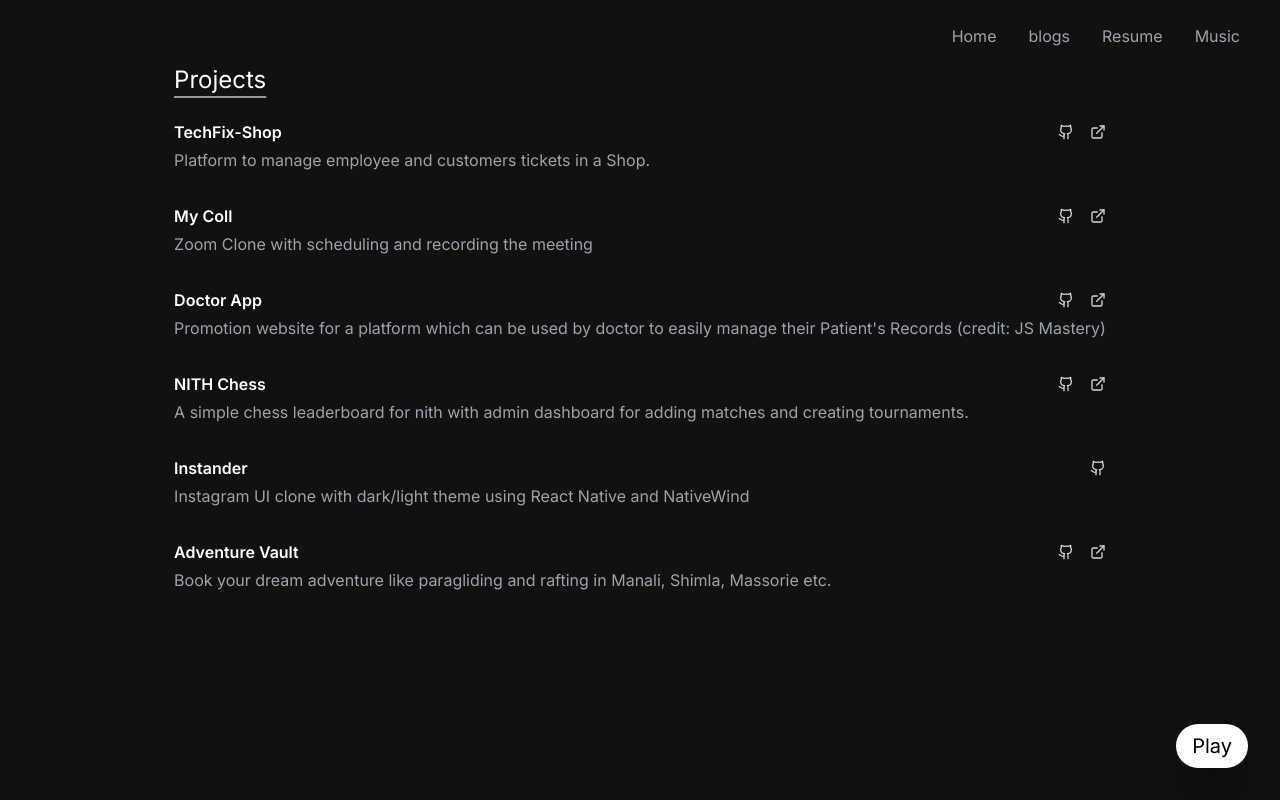
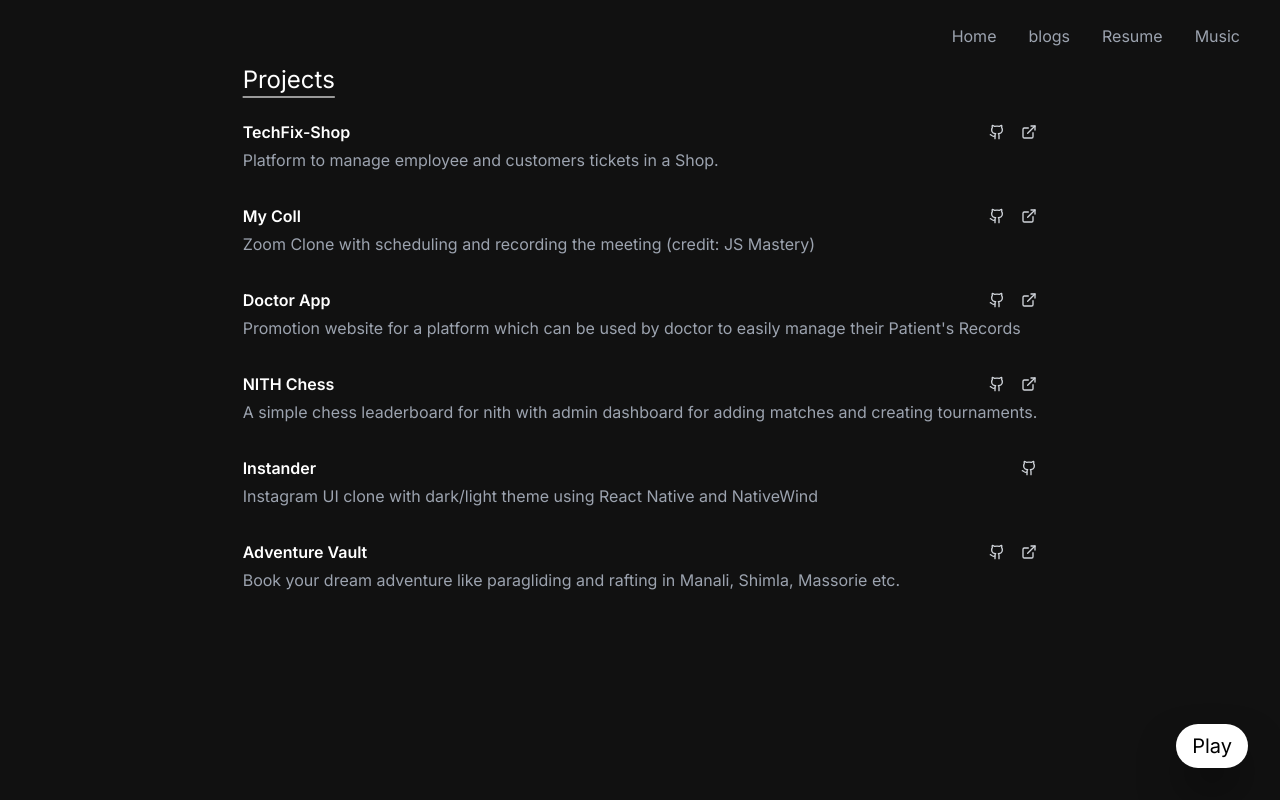
Before and after one commit to akhil683/Whose_Portfolio, a Next.js app: page /projects in a window 1280 px wide. Built offline with nearby package versions, Linux system fonts and the light colour scheme.

Commit message:
change etrant title & fix: play song button

```diff
--- a/src/components/PlaySong.tsx
+++ b/src/components/PlaySong.tsx
@@ -17,10 +17,10 @@ const PlaySong = () => {
 
   return (
     <>
-      <audio ref={audioRef} src={populargirlAudio} loop />
+      <audio ref={audioRef} src={populargirlAudio} className="z-50" loop />
       <button
         onClick={() => setPlay(!play)}
-        className="fixed bottom-8 right-8 shadow-black shadow-2xl text-xl px-4 py-2 hover:bg-gray-300 duration-200 md:text-xl rounded-full bg-white text-black"
+        className="fixed bottom-8 right-8 shadow-black shadow-2xl text-xl px-4 py-2 hover:bg-gray-300 duration-200 md:text-xl rounded-full bg-white text-black z-50"
       >
         {play ? "Pause" : "Play"}
       </button>
--- a/src/data/projects.ts
+++ b/src/data/projects.ts
@@ -20,7 +20,7 @@ interface ProjectType {
 const Projects: ProjectType[] = [
   {
     id: 1,
-    name: "Wiki Reel",
+    name: "Etrant",
     image: hermeticaImg,
     description:
       "AI-powered microlearning for exams. Wikipedia, news & questions in reels like format.",
@@ -34,7 +34,7 @@ const Projects: ProjectType[] = [
       "NeonDB (Postgres)",
       "Wikipedia API",
     ],
-    github: "https://github.com/akhil683/wiki-reel",
+    github: "https://github.com/akhil683/etrant",
     live: "https://wiki.akkhil.dev",
   },
   {
@@ -132,7 +132,8 @@ const Projects: ProjectType[] = [
     id: 7,
     name: "My Coll",
     image: techfixImg,
-    description: "Zoom Clone with scheduling and recording the meeting",
+    description:
+      "Zoom Clone with scheduling and recording the meeting (credit: JS Mastery)",
     techStack: [
       "Nextjs",
       "Tanstack Table",
@@ -151,7 +152,7 @@ const Projects: ProjectType[] = [
     name: "Doctor App",
     image: doctorImg,
     description:
-      "Promotion website for a platform which can be used by doctor to easily manage their Patient's Records (credit: JS Mastery)",
+      "Promotion website for a platform which can be used by doctor to easily manage their Patient's Records",
     techStack: [
       "Reactjs",
       "TailwindCSS",
```
